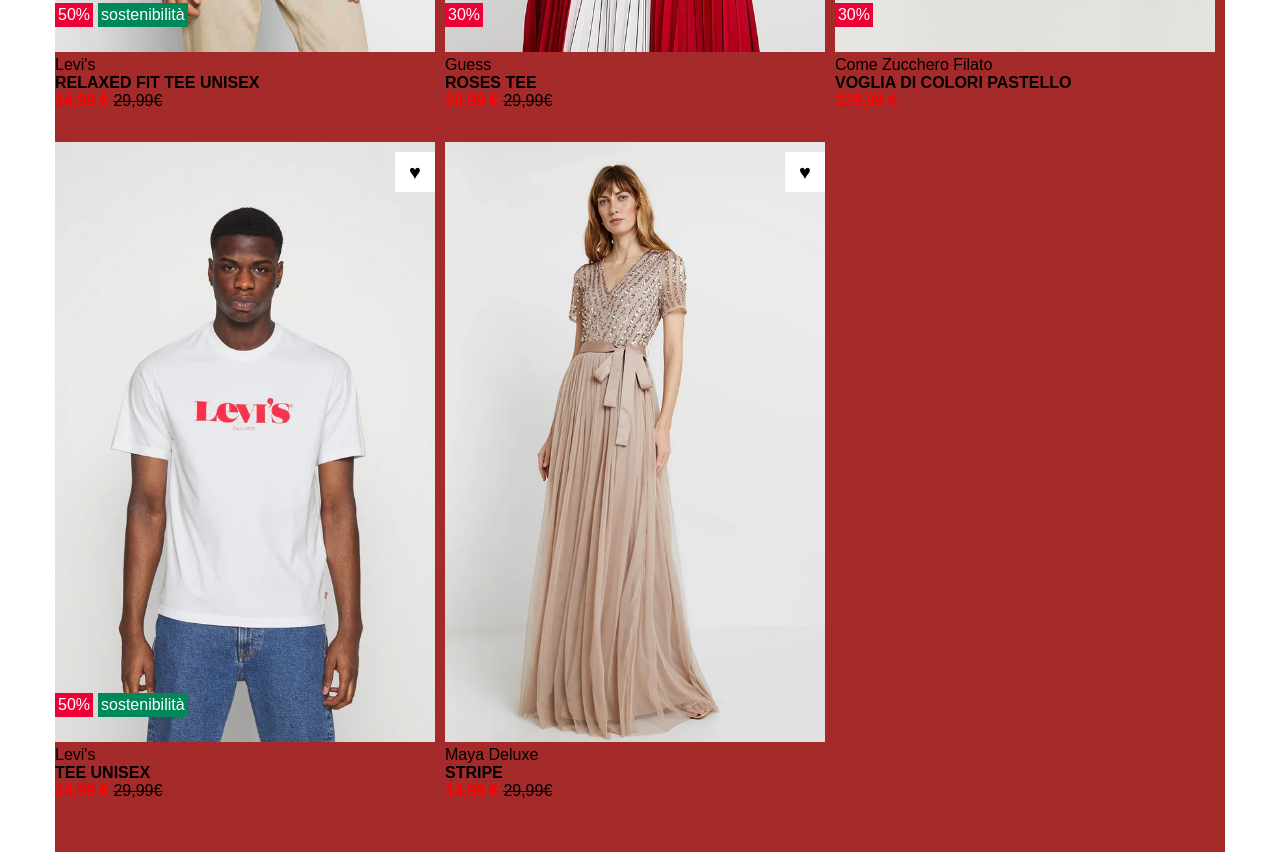
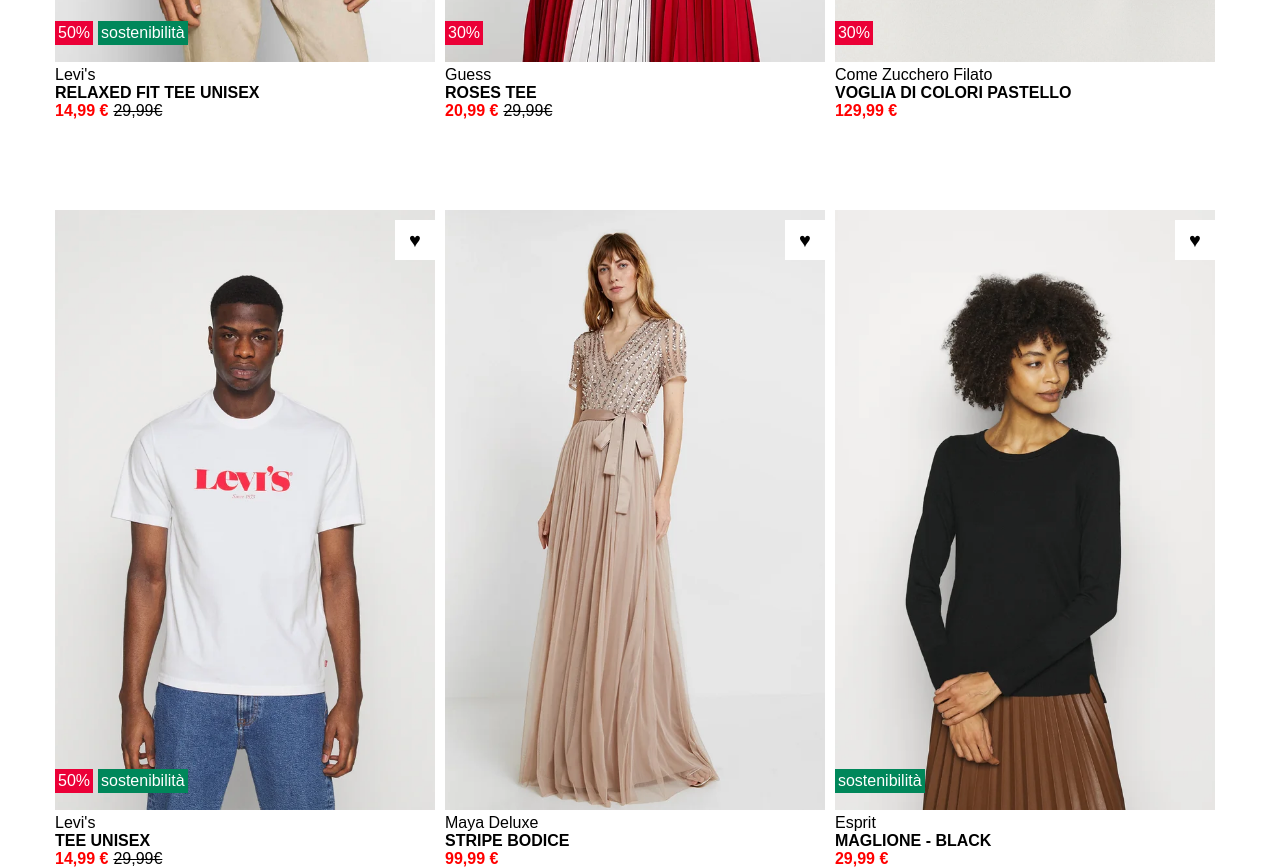
Before and after one commit to AndreaRospi/html-css-boolando, a plain HTML site: page index.html in a window 1280 px wide. Shown: the part 548-1416 px from the top of the page. Drawn offline with Linux system fonts and the light colour scheme.

Commit message:
pulizia pagina + aggiunta commenti

```diff
--- a/css/style.css
+++ b/css/style.css
@@ -5,10 +5,11 @@
     font-family: Arial, Helvetica, sans-serif;
 }
 
+/* regole corpo pagina */
 
 .container{
     width: 1170px;
-    margin: 0 auto;
+    margin: 10px auto;
     position: relative;
 }
 
@@ -25,6 +26,10 @@
     margin-right: 10px;
     position: relative;
 }
+
+/* /regole pagina */
+
+/* regole immagini */
 
 .origin{
     width: 100%;
@@ -47,9 +52,13 @@
     display: inline-block;
 }
 
+/* /regole immagini */
+
+/* regole tags immagini */
+
 .tags{
     position: absolute;
-    bottom: 25px;
+    bottom: 75px;
 }
 
 .sconto{
@@ -80,6 +89,10 @@
     font-size: 20px;
 }
 
+/* /tags immagini */
+
+/* regole descrizione immagini */
+
 .tipo{
     text-transform: uppercase;
 }
@@ -91,8 +104,11 @@ div.prezzo{
 del{
     color: black;
     margin-left: 5px;
+}
 
-}
+/* /regole descrizione immagini */
+
+/* regole box inferiori */
 
 .box.bottom{
     width: calc(100% / 3 - 10px);
@@ -102,18 +118,32 @@ del{
     top: 90px;
 }
 
+.tags-bottom{
+    position: absolute;
+    bottom: 25px;
+
+}
+
+.last-sostenibilità{
+    color: white;
+    background-color: #00875a;
+    padding: 3px;
+}
+
+/* /fine regole inferiori */
+
 
 
 
 /* debug */
 
-.container.debug{
+/* .container.debug{
     height: 1400px;
     background-color: brown;
 
-}
+} */
 
-.debug .box{
+/* .debug .box{
     height: 600px;
     background-color: chartreuse;
-}
+} */
--- a/index.html
+++ b/index.html
@@ -8,7 +8,10 @@
     <link rel="stylesheet" href="css/style.css">
 </head>
 <body>
+    <!-- inizio contenitore  -->
     <div class="container clearfix debug">
+
+        <!-- inizio primo box alto -->
         <div class="box">
             <div class="love">&hearts;</div>
             <img class="origin" src="img/1.webp" alt="levis relax">
@@ -23,6 +26,9 @@
                 <div class="prezzo"><strong>14,99 €</strong><del>29,99€</del></div>
             </div>
         </div>
+        <!-- fine primo box basso -->
+
+        <!-- inizio secondo box alto -->
         <div class="box">
             <div class="love">&hearts;</div>
             <img class="origin" src="img/2.webp" alt="Guess TEE">
@@ -36,6 +42,9 @@
                 <div class="prezzo"><strong>20,99 €</strong><del>29,99€</del></div>
             </div>
         </div>
+        <!-- fine secondo box alto -->
+
+        <!-- inizio terzo box alto -->
         <div class="box">
             <div class="love">&hearts;</div>
             <img class="origin" src="img/3.webp" alt="Vestito verde">
@@ -49,6 +58,9 @@
                 <div class="prezzo"><strong>129,99 €</strong></div>
             </div>
         </div>
+        <!-- fine terzo box alto -->
+
+        <!-- inizio primo box basso  -->
         <div class="box bottom">
             <div class="love">&hearts;</div>
             <img class="origin" src="img/4.webp" alt="levis tee">
@@ -63,22 +75,37 @@
                 <div class="prezzo"><strong>14,99 €</strong><del>29,99€</del></div>
             </div>
         </div>
+        <!-- fine primo box basso -->
+
+        <!-- inizio secondo box basso -->
         <div class="box bottom">
             <div class="love">&hearts;</div>
             <img class="origin" src="img/5.webp" alt="maya deluxe stripe bodice">
             <img class="img-hover" src="img/5b.webp" alt="maya deluxe stripe bodice b">
             <div class="descrizione">
                 <div class="marca">Maya Deluxe</div>
-                <div class="tipo"><strong>Stripe</strong></div>
-                <div class="prezzo"><strong>14,99 €</strong><del>29,99€</del></div>
+                <div class="tipo"><strong>Stripe Bodice</strong></div>
+                <div class="prezzo"><strong>99,99 €</strong></div>
             </div>
         </div>
+        <!-- fine secondo box basso  -->
 
-
-
-
-
+        <!-- inizio terzo box basso -->
+        <div class="box bottom">
+            <div class="love">&hearts;</div>
+            <img class="origin" src="img/6.webp" alt="esprit">
+            <img class="img-hover" src="img/6b.webp" alt="lmaglione esprit">
+            <div class="tags">
+                <div class="last-sostenibilità">sostenibilità</div>
+            </div>
+            <div class="descrizione">
+                <div class="marca">Esprit</div>
+                <div class="tipo"><strong>maglione - black</strong></div>
+                <div class="prezzo"><strong>29,99 €</strong></div>
+            </div>
+        </div>
+        <!-- fine terzo box basso  -->
     </div>
-
+    <!-- /fine contenitore  -->
 </body>
 </html>
```
